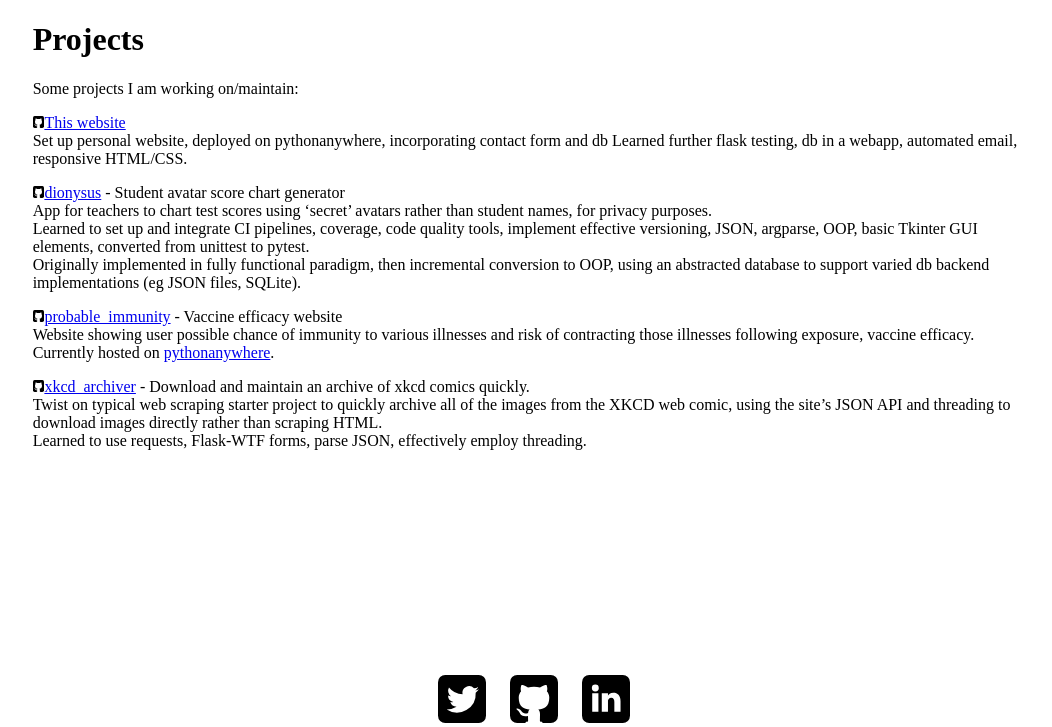
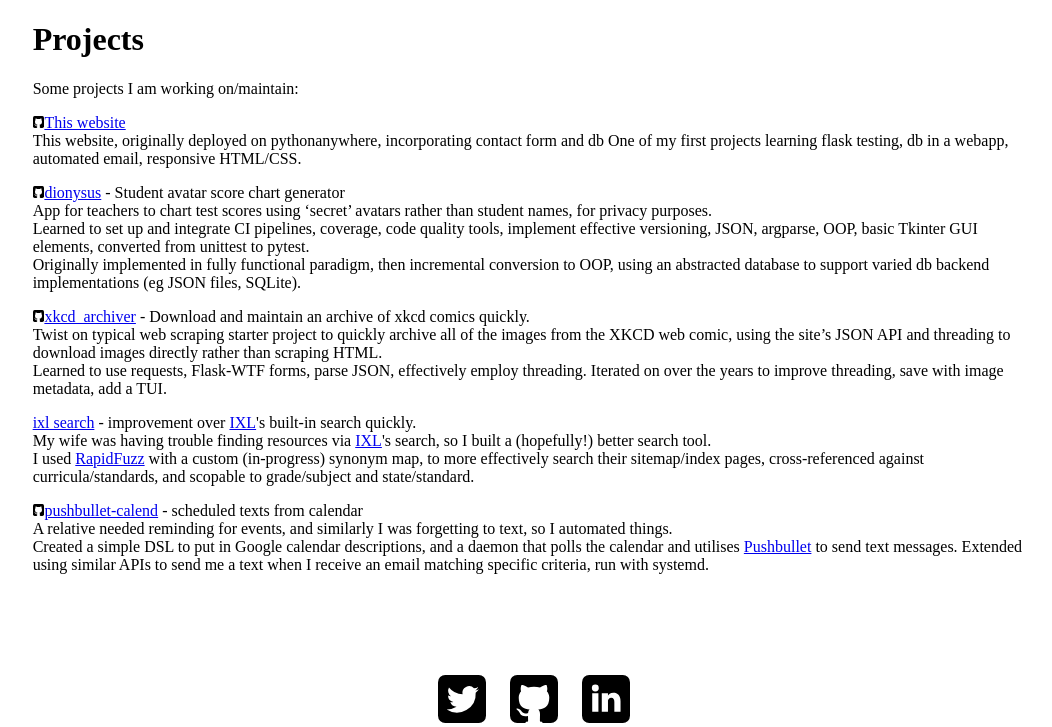
Before and after one commit to toonarmycaptain/toonarmycaptain_website, a Flask app: page /projects/ in a window 1280 px wide. Shown: the part 73-800 px from the top of the page, without its empty margins (112-1164 px from the left). Run offline with Flask 3, Linux system fonts and the light colour scheme; parts of the project's set-up code (start-up, migrations or seed data) failed here and were passed over; some libraries are stand-ins or nearby versions.

Commit message:
[refresh] Refresh content

```diff
--- a/toonarmycaptain_website/templates/about.html
+++ b/toonarmycaptain_website/templates/about.html
@@ -23,7 +23,7 @@
 
 
             <p>Presently I am engaged in some contracting work, but am open to new opportunities.<br>
-               Recent engagements have involved kubernetes, Helm, Docker, Podman, Strapi, MSSQL, Postgres, SQLite, Salt, SQLAlchemy, Flask, FastAPI, and deployment on various cloud providers.</p>
+               Engagements have involved kubernetes, Helm, Docker, Podman, StrapiCMS, MSSQL, Postgres, SQLite, Salt, SQLAlchemy, Flask, FastAPI, Alembic, and deployment on various cloud providers.</p>
         </div>
     </div>
 {% endblock %}
--- a/toonarmycaptain_website/templates/projects.html
+++ b/toonarmycaptain_website/templates/projects.html
@@ -17,8 +17,8 @@
                  target="_blank" rel="noreferrer"
                  alt="toonarmycaptain_website - GitHub">This website</a>
             <br>
-            Set up personal website, deployed on pythonanywhere, incorporating contact form and db
-            Learned further flask testing, db in a webapp, automated email, responsive HTML/CSS.
+            This website, originally deployed on pythonanywhere, incorporating contact form and db
+            One of my first projects learning flask testing, db in a webapp, automated email, responsive HTML/CSS.
         </p>
         <p>
             <a href="https://github.com/toonarmycaptain/dionysus"
@@ -37,19 +37,6 @@
             database to support varied db backend implementations (eg JSON files, SQLite).
         </p>
         <p>
-            <a href="https://github.com/toonarmycaptain/probable_immunity/"
-               title="probably_immunity - GitHub">
-                <img class="social_icon_text_height" src="{{ url_for('static', filename='github_icon_bw.svg') }}"
-                     target="_blank" rel="noreferrer"
-                     alt="probably_immunity - GitHub">probable_immunity</a> - Vaccine efficacy website
-            <br>
-            Website showing user possible chance of immunity to various illnesses and risk of contracting those
-            illnesses following exposure, vaccine efficacy.
-            <br>
-            Currently hosted on <a href="https://probableimmunity.pythonanywhere.com/immunity/"
-                                   target="_blank" rel="noreferrer">pythonanywhere</a>.
-        </p>
-        <p>
             <a href="https://github.com/toonarmycaptain/xkcd_archiver"
                title="xkcd_archiver - GitHub">
                 <img class="social_icon_text_height" src="{{ url_for('static', filename='github_icon_bw.svg') }}"
@@ -60,7 +47,33 @@
             Twist on typical web scraping starter project to quickly archive all of the images from the XKCD web comic,
             using the site’s JSON API and threading to download images directly rather than scraping HTML.
             <br>
-            Learned to use requests, Flask-WTF forms, parse JSON, effectively employ threading.
+            Learned to use requests, Flask-WTF forms, parse JSON, effectively employ threading. Iterated on over the
+            years to improve threading, save with image metadata, add a TUI.
+        </p>
+        <p>
+            <a href="https://ixlsearch.toonarmycaptain.com"
+               title="ixlsearch - improved search for ixl resources">
+                ixl search</a> - improvement over <a href="https://www.ixl.com">IXL</a>'s built-in search
+            quickly.
+            <br>
+            My wife was having trouble finding resources via <a href="https://www.ixl.com">IXL</a>'s search, so I built
+            a (hopefully!) better search tool.
+            <br>
+            I used <a href="https://pypi.org/project/RapidFuzz/">RapidFuzz</a> with a custom (in-progress) synonym map,
+            to more effectively search their sitemap/index pages, cross-referenced against curricula/standards, and
+            scopable to grade/subject and state/standard.
+        </p>
+            <p>
+            <a href="https://github.com/toonarmycaptain/pushbullet-calend/"
+               title="pushbullet-calend - GitHub">
+                <img class="social_icon_text_height" src="{{ url_for('static', filename='github_icon_bw.svg') }}"
+                     target="_blank" rel="noreferrer"
+                     alt="pushbullet-calend - GitHub">pushbullet-calend</a> - scheduled texts from calendar
+            <br>
+            A relative needed reminding for events, and similarly I was forgetting to text, so I automated things.
+            <br>
+                Created a simple DSL to put in Google calendar descriptions, and a daemon that polls the calendar and utilises <a href="https://www.pushbullet.com/">Pushbullet</a> to send text messages.
+                Extended using similar APIs to send me a text when I receive an email matching specific criteria, run with systemd.
         </p>
     </div>
 {% endblock %}
```
